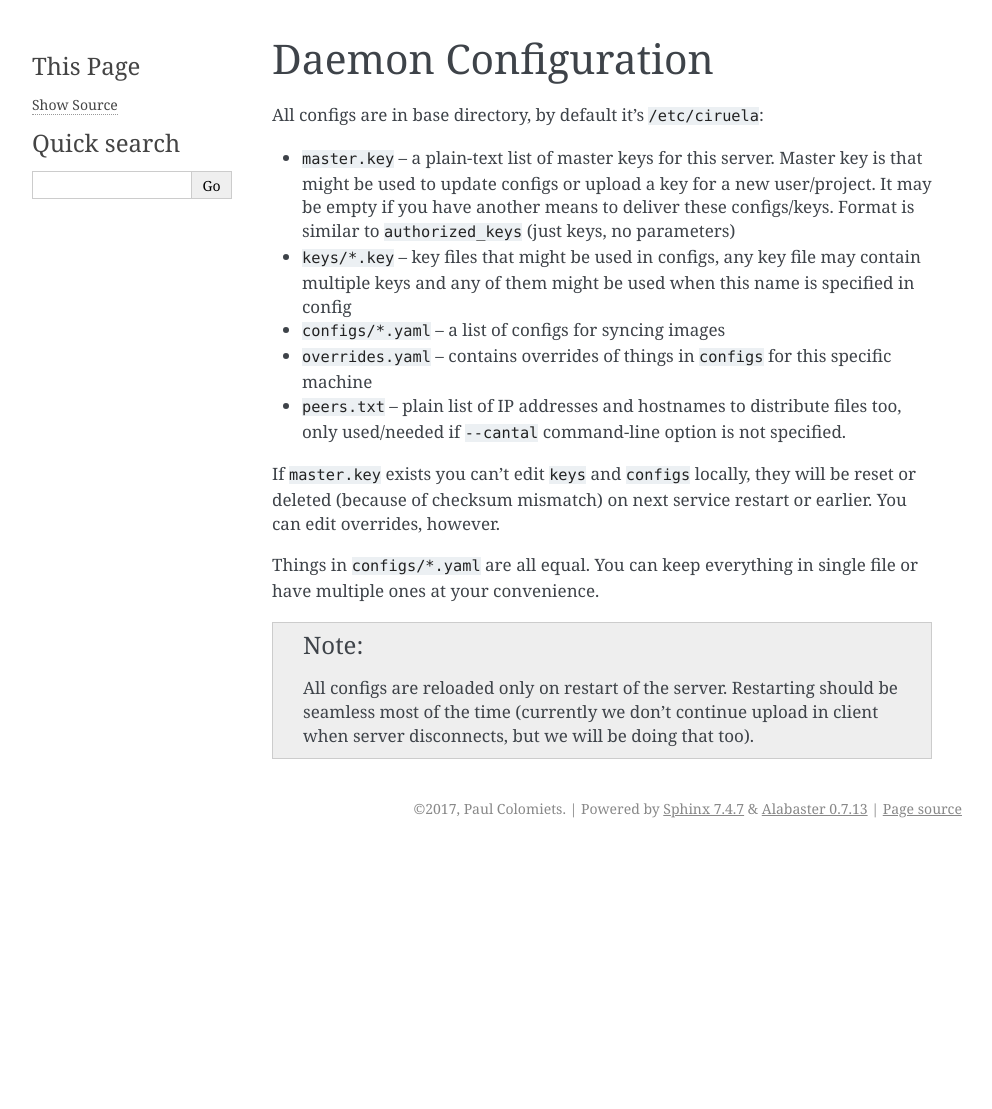
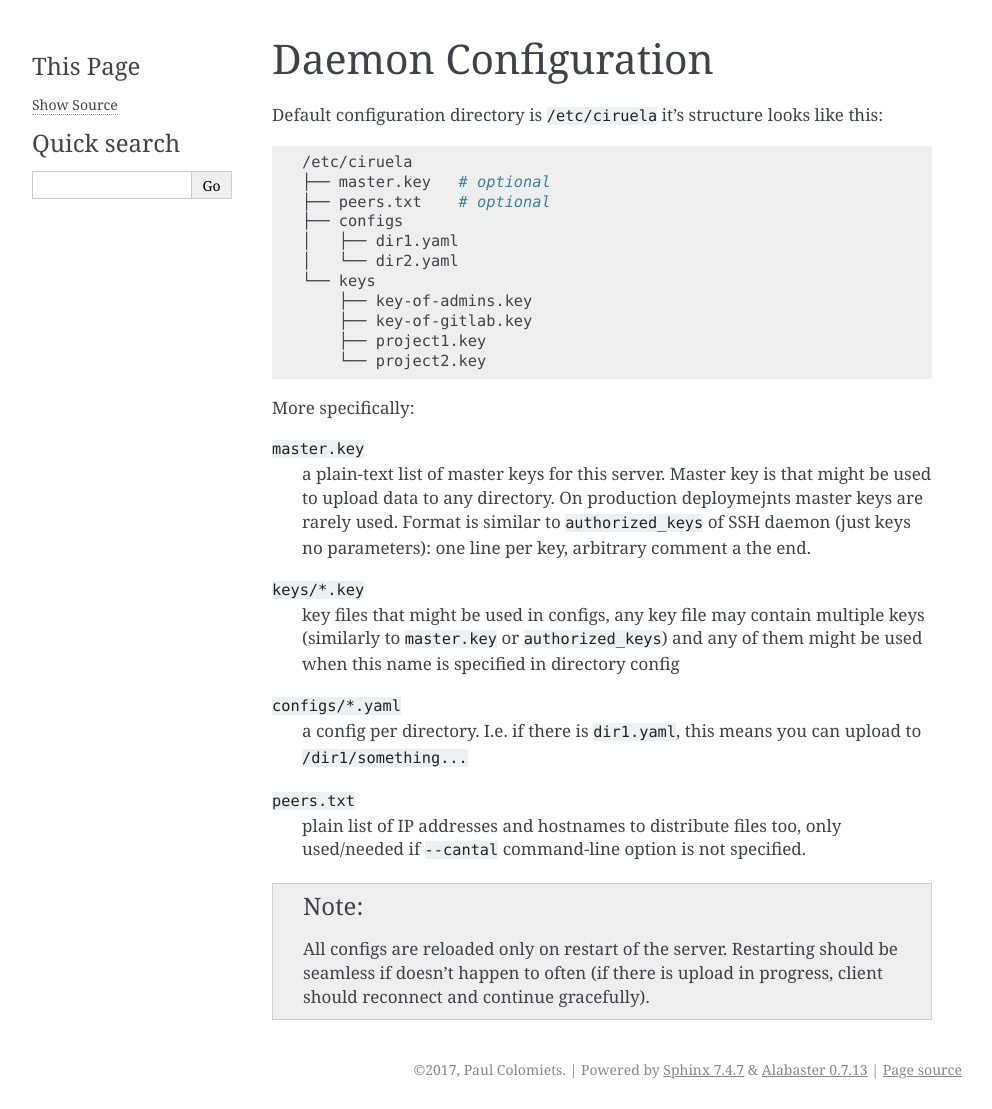
Before and after one commit to tailhook/ciruela, a Sphinx documentation site: the page built from doc/config/daemon.rst, in a window 1280 px wide. Shown: the whole page, without its empty margins (148-1140 px from the left). Built offline with Sphinx 7.4.7, drawn with Linux system fonts in a browser that asks for light colours; before the commit the page ends 900 px from its top, so only the background shows below that.

Commit message:
Update daemon configuration page

```diff
--- a/doc/config/daemon.rst
+++ b/doc/config/daemon.rst
@@ -2,30 +2,47 @@
 Daemon Configuration
 ====================
 
-All configs are in base directory, by default it's ``/etc/ciruela``:
+Default configuration directory is ``/etc/ciruela`` it's structure looks
+like this:
 
-* ``master.key`` -- a plain-text list of master keys for this server. Master
-  key is that might be used to update configs or upload a key for a new
-  user/project. It may be empty if you have another means to deliver these
-  configs/keys. Format is similar to ``authorized_keys`` (just keys,
-  no parameters)
-* ``keys/*.key`` -- key files that might be used in configs, any key file
-  may contain multiple keys and any of them might be used when this name
-  is specified in config
-* ``configs/*.yaml`` -- a list of configs for syncing images
-* ``overrides.yaml`` -- contains overrides of things in ``configs`` for this
-  specific machine
-* ``peers.txt`` -- plain list of IP addresses and hostnames to distribute
-  files too, only used/needed if ``--cantal`` command-line option is not
-  specified.
 
-If ``master.key`` exists you can't edit ``keys`` and ``configs`` locally,
-they will be reset or deleted (because of checksum mismatch) on next service
-restart or earlier. You can edit overrides, however.
+.. code-block:: bash
 
-Things in ``configs/*.yaml`` are all equal. You can keep everything in single
-file or have multiple ones at your convenience.
+    /etc/ciruela
+    ├── master.key   # optional
+    ├── peers.txt    # optional
+    ├── configs
+    │   ├── dir1.yaml
+    │   └── dir2.yaml
+    └── keys
+        ├── key-of-admins.key
+        ├── key-of-gitlab.key
+        ├── project1.key
+        └── project2.key
+
+More specifically:
+
+``master.key``
+    a plain-text list of master keys for this server. Master key is that might
+    be used to upload data to any directory. On production deploymejnts
+    master keys are rarely used. Format is similar to ``authorized_keys``
+    of SSH daemon (just keys no parameters): one line per key, arbitrary
+    comment a the end.
+
+``keys/*.key``
+    key files that might be used in configs, any key file may contain multiple
+    keys (similarly to ``master.key`` or ``authorized_keys``) and any of them
+    might be used when this name is specified in directory config
+
+``configs/*.yaml``
+    a config per directory. I.e. if there is ``dir1.yaml``, this means you can
+    upload to ``/dir1/something...``
+
+``peers.txt``
+    plain list of IP addresses and hostnames to distribute files too, only
+    used/needed if ``--cantal`` command-line option is not specified.
+
 
 .. note:: All configs are reloaded only on restart of the server. Restarting
-   should be seamless most of the time (currently we don't continue upload
-   in client when server disconnects, but we will be doing that too).
+   should be seamless if doesn't happen to often (if there is upload in
+   progress, client should reconnect and continue gracefully).
```
